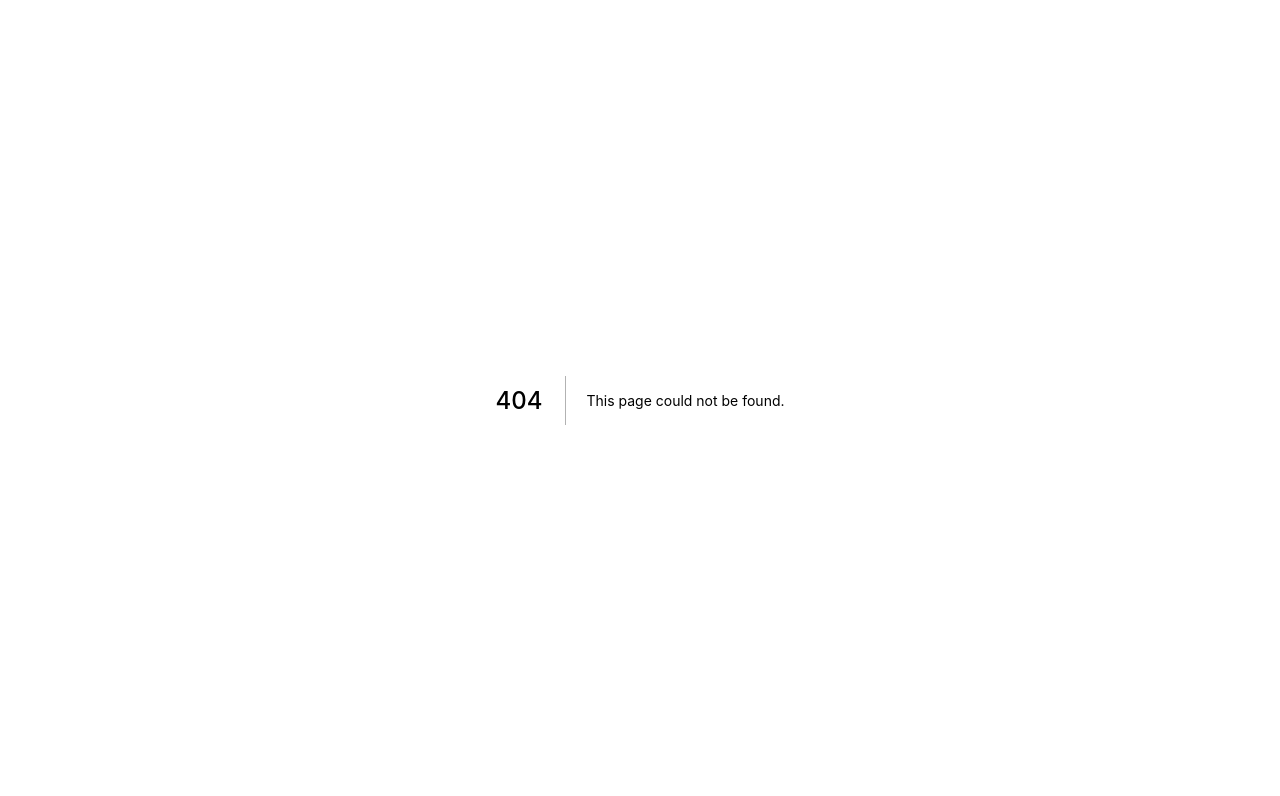
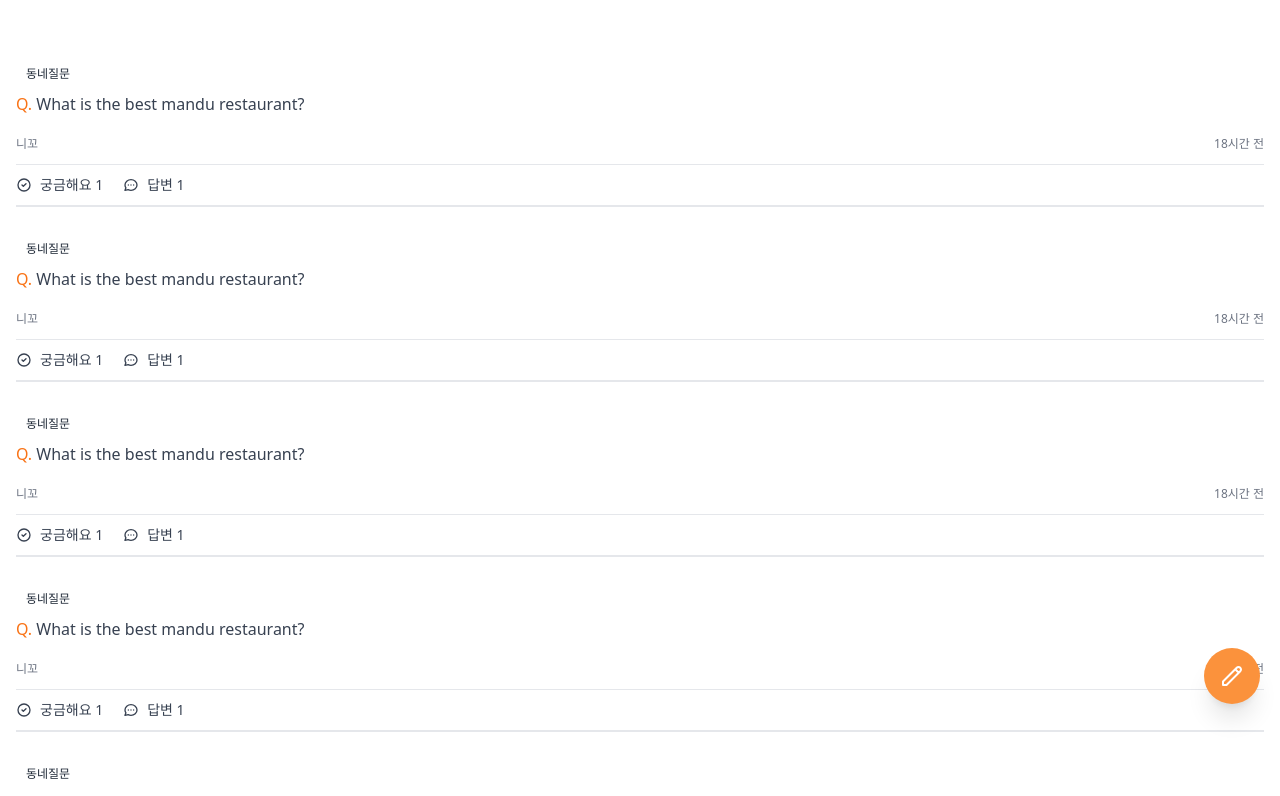
Before and after one commit to REXIANN/carrot-market, a Next.js app: page /community in a window 1280 px wide. Before the commit this address had no page. Shown: the top 796 px of the page. Built offline with nearby package versions, Linux system fonts and the light colour scheme.

Commit message:
#5.6 community

```diff
--- /dev/null
+++ b/pages/community/index.tsx
@@ -0,0 +1,98 @@
+import type { NextPage } from "next";
+
+const Community: NextPage = () => {
+  return (
+    <div className={"space-y-8 px-4 py-16"}>
+      {[1, 2, 3, 4, 5, 6].map((index) => (
+        <div
+          key={index}
+          className={"flex cursor-pointer flex-col items-start "}
+        >
+          <span
+            className={
+              "bg-gray1-100 flex items-center rounded-full px-2.5 py-0.5 text-xs font-medium" +
+              " text-gray-800"
+            }
+          >
+            동네질문
+          </span>
+          <div className={"mt-2 text-gray-700"}>
+            <span className={"font-medium text-orange-500"}>Q.</span> What is
+            the best mandu restaurant?
+          </div>
+          <div
+            className={
+              "mt-5 flex w-full items-center justify-between text-xs font-medium text-gray-500"
+            }
+          >
+            <span>니꼬</span>
+            <span>18시간 전</span>
+          </div>
+          <div
+            className={
+              "mt-3 flex w-full space-x-5 border-t border-b-[2px] py-2.5 text-gray-700"
+            }
+          >
+            <span className={"flex items-center space-x-2 text-sm"}>
+              <svg
+                className="h-4 w-4"
+                fill="none"
+                stroke="currentColor"
+                viewBox="0 0 24 24"
+                xmlns="http://www.w3.org/2000/svg"
+              >
+                <path
+                  strokeLinecap="round"
+                  strokeLinejoin="round"
+                  strokeWidth="2"
+                  d="M9 12l2 2 4-4m6 2a9 9 0 11-18 0 9 9 0 0118 0z"
+                />
+              </svg>
+              <span>궁금해요 1</span>
+            </span>
+            <span className={"flex items-center space-x-2 text-sm"}>
+              <svg
+                className="h-4 w-4"
+                fill="none"
+                stroke="currentColor"
+                viewBox="0 0 24 24"
+                xmlns="http://www.w3.org/2000/svg"
+              >
+                <path
+                  strokeLinecap="round"
+                  strokeLinejoin="round"
+                  strokeWidth="2"
+                  d="M8 12h.01M12 12h.01M16 12h.01M21 12c0 4.418-4.03 8-9 8a9.863 9.863 0 01-4.255-.949L3 20l1.395-3.72C3.512 15.042 3 13.574 3 12c0-4.418 4.03-8 9-8s9 3.582 9 8z"
+                />
+              </svg>
+              <span>답변 1</span>
+            </span>
+          </div>
+        </div>
+      ))}
+      <button
+        className={
+          "fixed bottom-24 right-5 rounded-full bg-orange-400 p-4 text-white shadow-xl" +
+          " cursor-pointer transition-colors hover:bg-orange-500"
+        }
+      >
+        <svg
+          className="h-6 w-6"
+          fill="none"
+          stroke="currentColor"
+          viewBox="0 0 24 24"
+          xmlns="http://www.w3.org/2000/svg"
+        >
+          <path
+            strokeLinecap="round"
+            strokeLinejoin="round"
+            strokeWidth="2"
+            d="M15.232 5.232l3.536 3.536m-2.036-5.036a2.5 2.5 0 113.536 3.536L6.5 21.036H3v-3.572L16.732 3.732z"
+          />
+        </svg>
+      </button>
+    </div>
+  );
+};
+
+export default Community;
```
